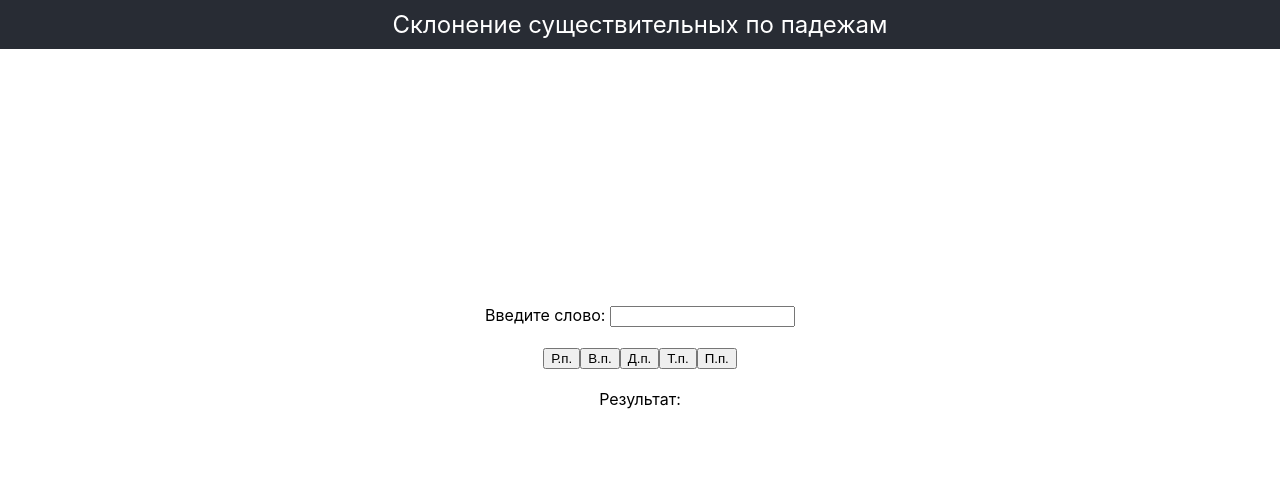
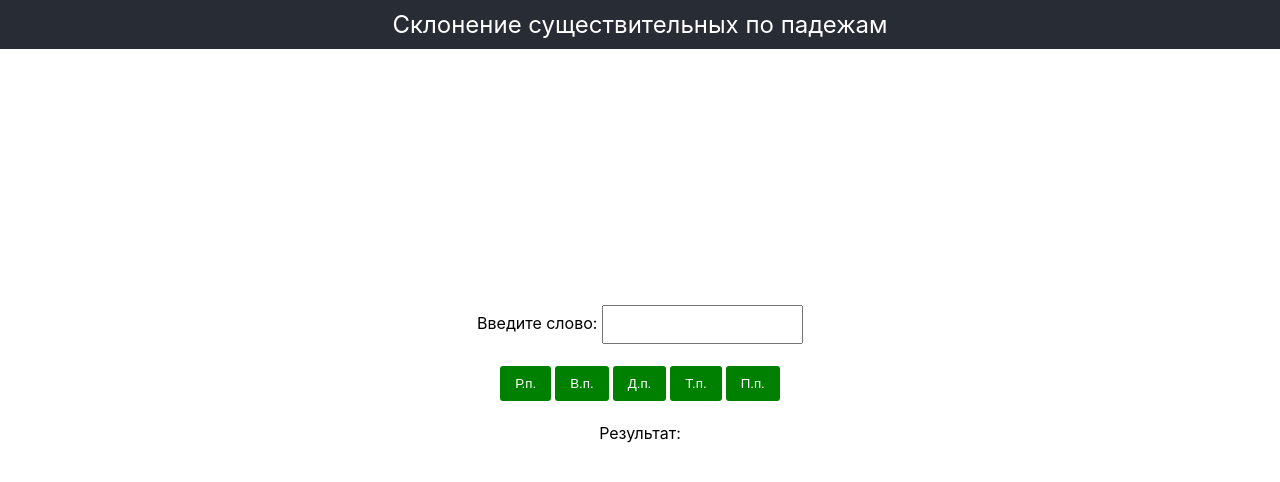
Before and after one commit to Tema26/cases, a React (Create React App) app: page / in a window 1280 px wide. Shown: the top 482 px of the page. Built offline with nearby package versions, Linux system fonts and the light colour scheme.

Commit message:
some chng

```diff
--- a/package.json
+++ b/package.json
@@ -39,5 +39,9 @@
       "last 1 firefox version",
       "last 1 safari version"
     ]
-  }
+  },
+  "description": "Сложнее всего было вспомнить правила склонения слов :)\r Приложение нуждается в доработке, пока написана логика для одного варианта окончания существительного (кошка!)\r С React и TS не особо знаком, но постарался сделать с помощью них.",
+  "main": "index.js",
+  "author": "",
+  "license": "ISC"
 }
--- a/src/App.css
+++ b/src/App.css
@@ -21,3 +21,24 @@
   flex-direction: column;
   row-gap: 20px;
 }
+button {
+  padding: 10px 15px;
+  border-radius: 3px;
+  background-color: #008000;
+  margin: 2px;
+  color: #fff;
+  border: none;
+  cursor: pointer;
+}
+
+button:hover {
+  background-color: #007000;
+}
+
+button:active {
+  background-color: #006000;
+}
+
+input {
+  padding: 10px;
+}
--- a/src/App.tsx
+++ b/src/App.tsx
@@ -4,6 +4,7 @@ import './App.css';
 function App() {
   const [value, setValue] = useState('');
   const [result, setResult] = useState('');
+
   //  Родительный падеж
 
   const createGenitive = () => {
```
Also changed, not shown: 1 other file (tests, documents, lock files or other folders).
